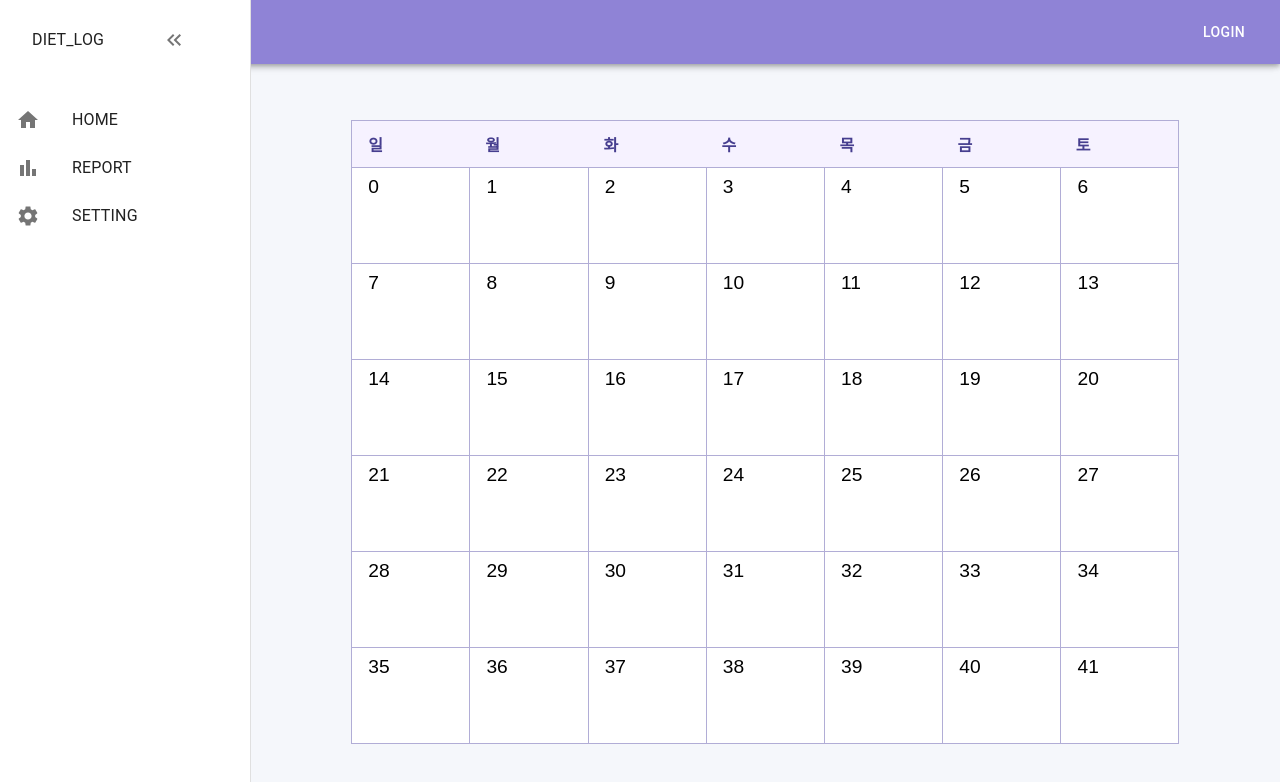
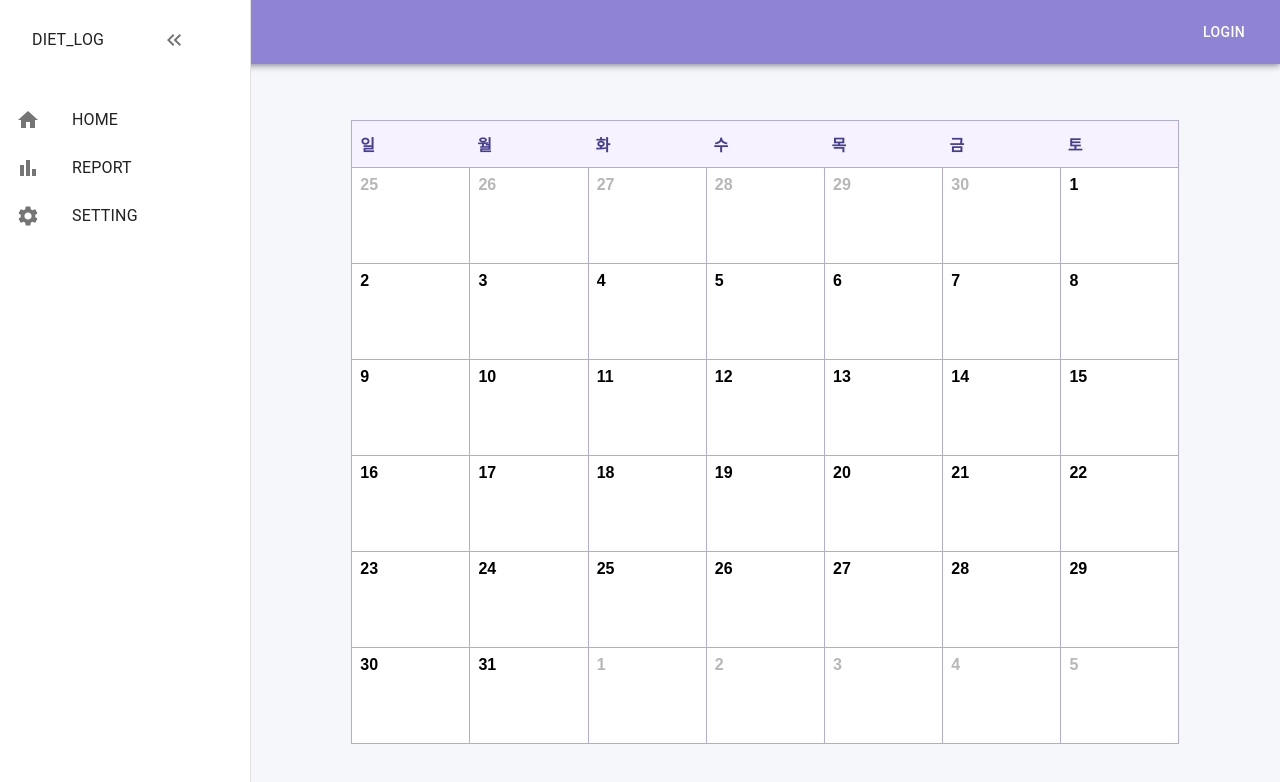
Before and after one commit to hyojinjeong/diet_diary, a React (Create React App) app: page / in a window 1280 px wide. Shown: the top 782 px of the page. Built offline with nearby package versions, Linux system fonts and the light colour scheme.

Commit message:
feat: 날짜 구하는 함수 작성
- 현재 년, 월, 일 계산
- 이전 달, 다음 달 날짜 계산
- 날짜 포맷팅

```diff
--- a/src/pages/Calendar/Calendar.tsx
+++ b/src/pages/Calendar/Calendar.tsx
@@ -1,8 +1,11 @@
 import Layout from "../../components/Layout/Layout";
 import { DAYS } from "../../constants/date";
 import { CalendarHeader, Days, DatesGrid, Dates } from "./style";
+import { getMonthDate, getTodayMonth } from "../../utils/date"
 
 const Calendar = () => {
+  let month = getMonthDate(2022, 10);
+  console.log(month);
   return (
     <Layout>
       <CalendarHeader>
@@ -11,11 +14,11 @@ const Calendar = () => {
         ))}
       </CalendarHeader>
       <DatesGrid>
-        {Array(42)
-          .fill(0)
-          .map((_, i) => (
-            <Dates>{i}</Dates>
-          ))}
+        {month.map((dates)=>(
+          <Dates isThisMonth={dates.month === getTodayMonth() ? true : false}>
+            {dates.date}
+          </Dates>
+        ))}
       </DatesGrid>
     </Layout>
   );
--- a/src/pages/Calendar/style.ts
+++ b/src/pages/Calendar/style.ts
@@ -1,11 +1,15 @@
 import styled from "@emotion/styled";
+
+interface DateProps{
+  isThisMonth: boolean
+}
 
 export const CalendarHeader = styled("div")`
   display: grid;
   grid-template-columns: repeat(7, calc(100% / 7));
   height: 3rem;
   width: 100%;
-  & :first-child {
+  & :first-of-type {
     border-left: 1px solid #b1add6;
   }
   border-top: 1px solid #b1add6;
@@ -16,13 +20,10 @@ export const CalendarHeader = styled("div")`
 export const Days = styled("span")`
   display: flex;
   align-items: center;
-  padding-left: 1rem;
+  padding-left: 0.5rem;
   background-color: #f6f2ff;
   color: #463e8f;
   font-weight: bold;
-  // border-top: 1px solid #b1add6;
-  // border-right: 1px solid #b1add6;
-  // border-bottom: 1px solid #b1add6;
 `;
 
 export const DatesGrid = styled("div")`
@@ -35,10 +36,11 @@ export const Dates = styled("div")`
   border-left: 1px solid #b1add6;
   border-bottom: 1px solid #b1add6;
   background-color: white;
-  padding-left: 1rem;
+  padding-left: 0.5rem;
   padding-top: 0.5rem;
-  font-size: 1.2rem;
-  &:nth-child(7n) {
+  &:nth-of-type(7n) {
     border-right: 1px solid #b1add6;
   }
+  font-weight: bold;
+  color: ${(props:DateProps) => (props.isThisMonth ? "black" : "#b7b7b7")}
 `;
--- /dev/null
+++ b/src/utils/date.ts
@@ -0,0 +1,69 @@
+const getTodayYear = () => {
+  return new Date().getFullYear();
+};
+
+const getTodayMonth = () => {
+  return new Date().getMonth() + 1;
+};
+
+const getTodayDates = () => {
+  return new Date().getDate();
+};
+
+const formatDate = (year: number | string, month: number | string, date: number | string) => {
+  month = month < 10 ? month.toString().padStart(2, "0") : month;
+  date = date < 10 ? date.toString().padStart(2, "0") : date;
+
+  return `${year}-${month}-${date}`;
+};
+
+const getBeforeDate = (firstDate: Date, date: number) => {
+  return new Date(firstDate.setDate(firstDate.getDate()-date))
+}
+
+const getNextDate = (firstDate: Date, date: number) => {
+  return new Date(firstDate.setDate(firstDate.getDate()+date))
+}
+
+const getMonthDate = (year: number, month: number) => {
+  const monthArr:Date[] = [];
+  const firstDate = new Date(year, month-1, 1);
+  const lastDate = new Date(year, month, 0);
+
+  while(firstDate.getMonth() === lastDate.getMonth()){
+    monthArr.push(new Date(firstDate));
+    firstDate.setDate(firstDate.getDate()+1);
+  }
+  const firstDay = monthArr[0].getDay();
+  const lastDay= monthArr[monthArr.length - 1].getDay();
+
+  if(firstDay !== 0){
+    Array(firstDay).fill(0).forEach((el,idx) => {
+      monthArr.unshift(getBeforeDate(new Date(year, month - 1, 1), idx+1))
+    })
+  }
+
+  if(lastDay !== 6){
+    Array(6-lastDay).fill(0).forEach((el, idx) => {
+      monthArr.push(getNextDate(new Date(year, month, 0), idx + 1))
+    })
+  }
+  return monthArr.map(el => {
+    return {
+      year: el.getFullYear(),
+      month: el.getMonth() + 1,
+      date: el.getDate(),
+      day: el.getDay()
+    }
+  });
+}
+
+
+export {
+  getTodayYear,
+  getTodayMonth,
+  getTodayDates,
+  formatDate,
+  getBeforeDate,
+  getMonthDate
+};
```
